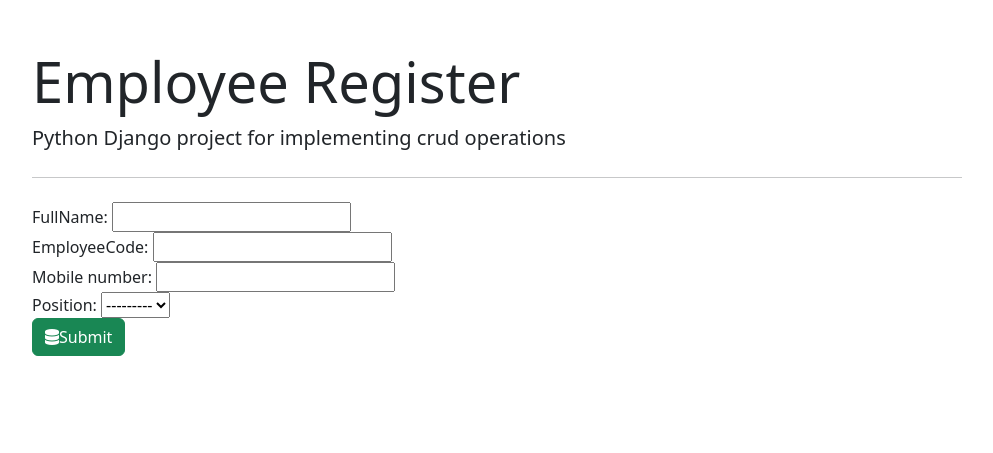
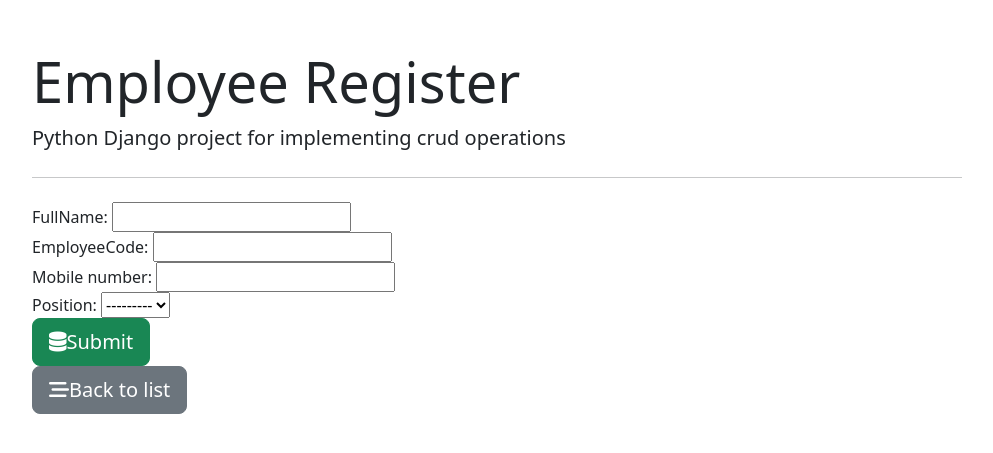
Before and after one commit to UzitheI/Django, a Django app: page /employee/ in a window 1280 px wide. Shown: the top 453 px of the page, without its empty margins (143-1136 px from the left). Run offline with Django 5.2, Linux system fonts and the light colour scheme; data that the repository does not hold is empty.

Commit message:
added back to list button

```diff
--- a/trial/employee_register/templates/employee_register/employee_form.html
+++ b/trial/employee_register/templates/employee_register/employee_form.html
@@ -4,6 +4,15 @@
 <form action="" method="post" autocomplete="off">
     {%csrf_token%}
     {{form}}
-    <button type="submit" class="btn btn-success"><i class="fa-solid fa-database"></i>Submit</button>
+    <div class="row">
+        <div class="col-md-8">
+            <button type="submit" class="btn btn-success btn-block btn-lg"><i class="fa-solid fa-database"></i>Submit</button>
+        </div>
+        <div class="col-md-8">
+            <a href="{% url 'employee_list' %}" class="btn btn-secondary btn-block btn-lg">
+                <i class="fas fa-stream"></i>Back to list
+            </a>
+        </div>
+    </div>
 </form>
 {%endblock content%}
```
